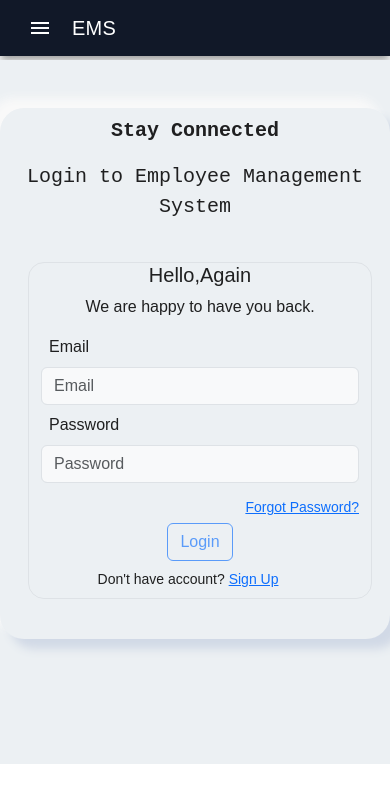
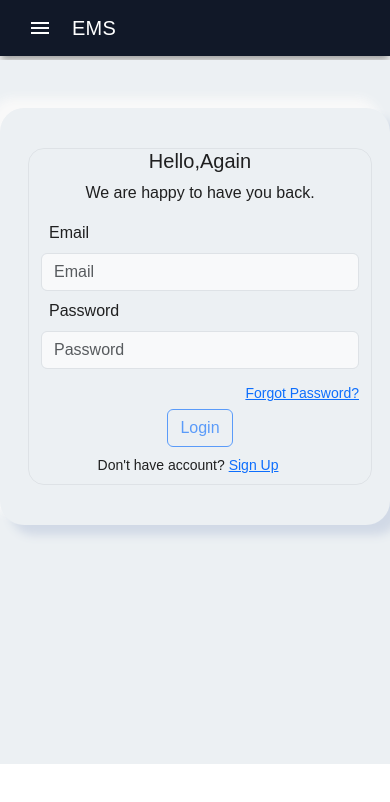
Before and after one commit to jayshree-1310/Employee_Management_system, an Angular app: page / in a window 390 px wide. Shown: the top 802 px of the page. Built offline with nearby package versions, Linux system fonts and the light colour scheme.

Commit message:
change in login component for responsiveness

```diff
--- a/src/app/common/loginform/loginform.component.html
+++ b/src/app/common/loginform/loginform.component.html
@@ -3,7 +3,7 @@
     <div
       class="col-lg-5 col-md-12 d-flex justify-content-center align-items-center flex-column mt-md-3"
     >
-      <div class="featured-image d-none d-sm-block d-md-block mb-3">
+      <div class="featured-image d-none d-sm-block mb-3">
         <img
           src="../assets/logo.png"
           class="img-fluid"
@@ -11,13 +11,13 @@
         />
       </div>
       <p
-        class="fs-lg-2 fs-md-3 fs-sm-4 fs-5 text-center mt-2"
+        class="fs-lg-2 fs-md-3 fs-sm-4 fs-5 text-center mt-2 d-none d-sm-block"
         style="font-family: 'Courier New', Courier, monospace; font-weight: 600"
       >
         Stay Connected
       </p>
       <small
-        class="text-wrap text-center fs-md-6 fs-sm-6 fs-5"
+        class="text-wrap text-center fs-md-6 fs-sm-6 fs-5 d-none d-sm-block"
         style="font-family: 'Courier New', Courier, monospace"
         >Login to Employee Management System</small
       >
```
